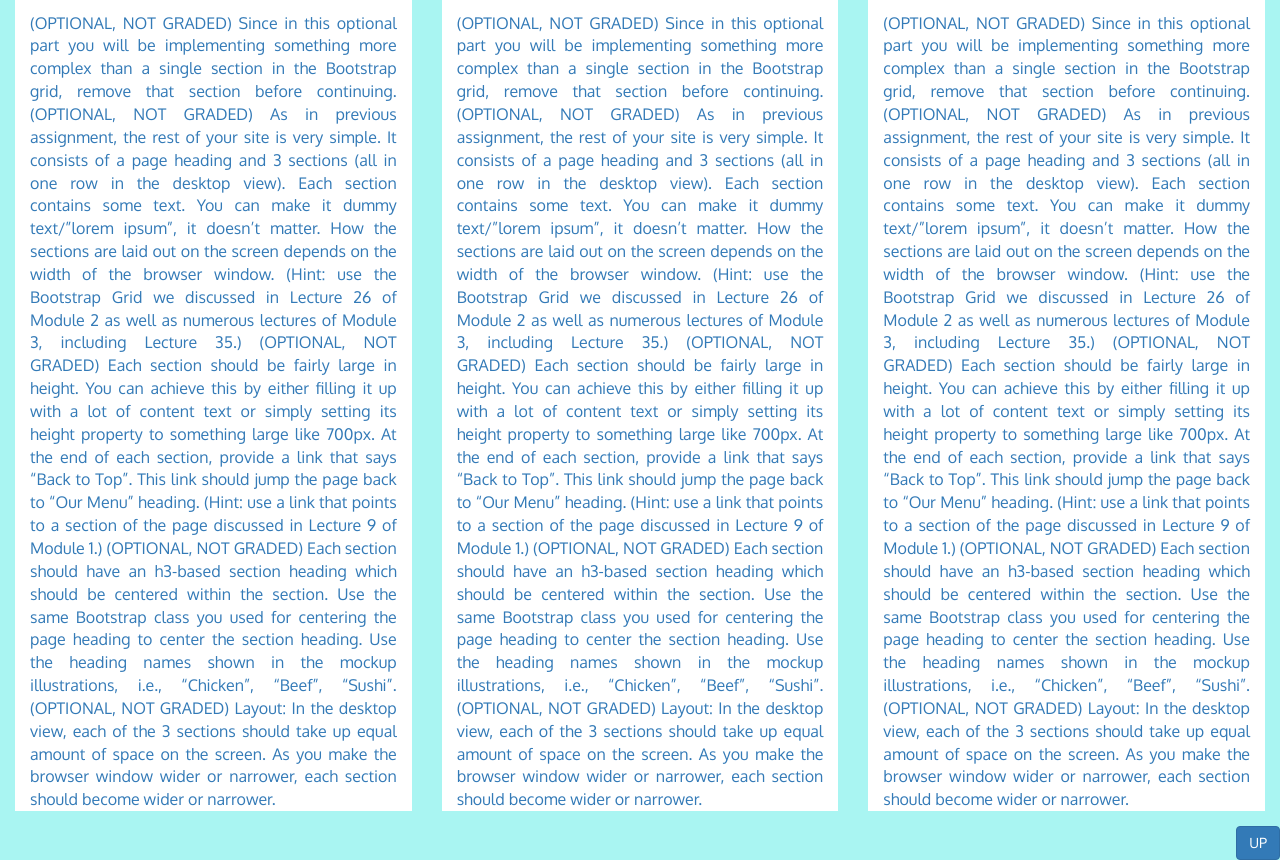
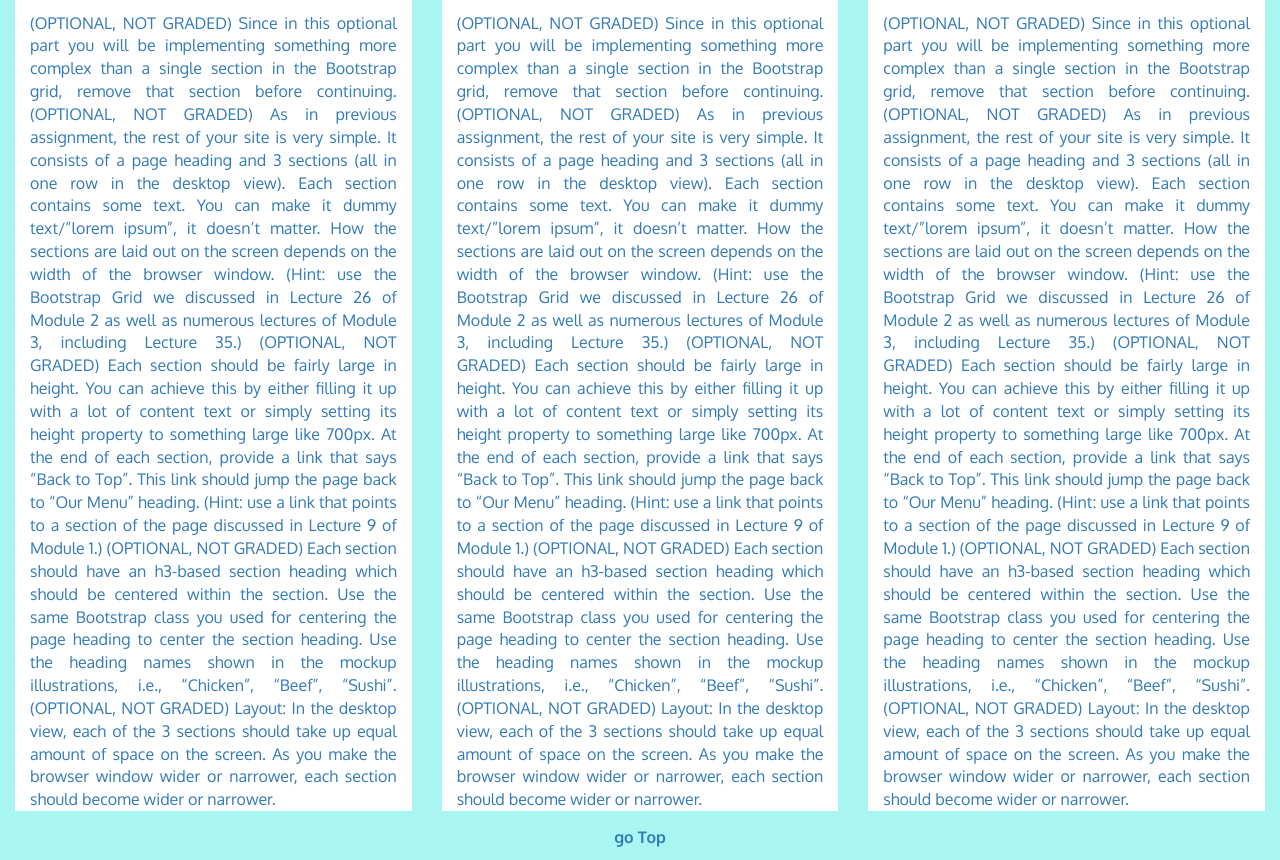
Before and after one commit to Deltaspectro/module3-solution, a plain HTML site: page site/index.html in a window 1280 px wide. Shown: the part 181-1041 px from the top of the page. Drawn offline with Linux system fonts and the light colour scheme; a script that the page names is missing.

Commit message:
Update index.html

```diff
--- a/site/index.html
+++ b/site/index.html
@@ -120,45 +120,7 @@
 </section>
 
 
-
-
-<br>
-<br>
-<br>
-<br>
-<br>
-<br>
-<br>
-<br>
-<br>
-<br>
-<br>
-<br>
-<br>
-<br>
-<br>
-<br>
-<br>
-<br>
-<br>
-<br>
-<br>
-<br>
-<br>
-<br>
-<br>
-<br>
-<br>
-<br>
-<br>
-<br>
-<br>
-<br>
-<br>
-<br>
-<br>
-<br>
-<a class="btn pull-right btn-primary href="#top" role="button" >UP</a>
+<a href="#top"><p align=center><strong>go Top</strong></a></p>
 
   <!-- jQuery (Bootstrap JS plugins depend on it) -->
   <script src="js/jquery-1.11.3.min.js"></script>
```
